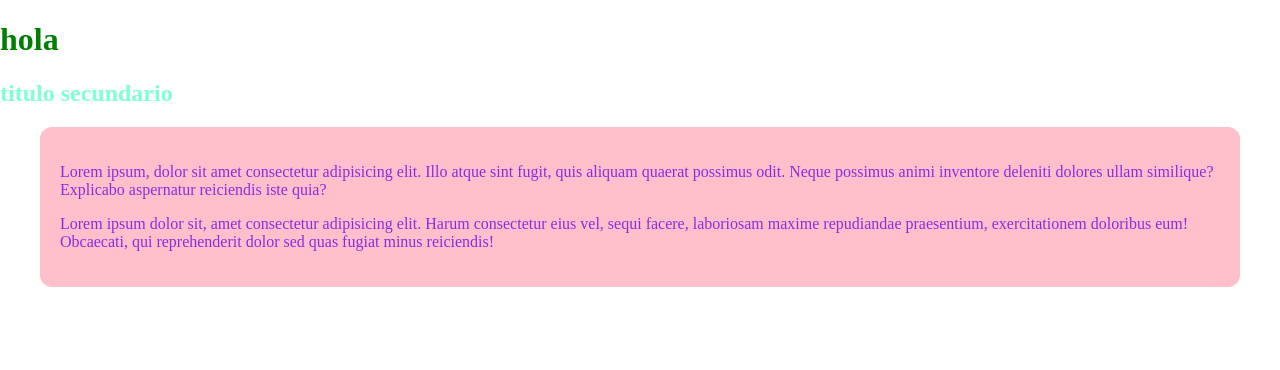
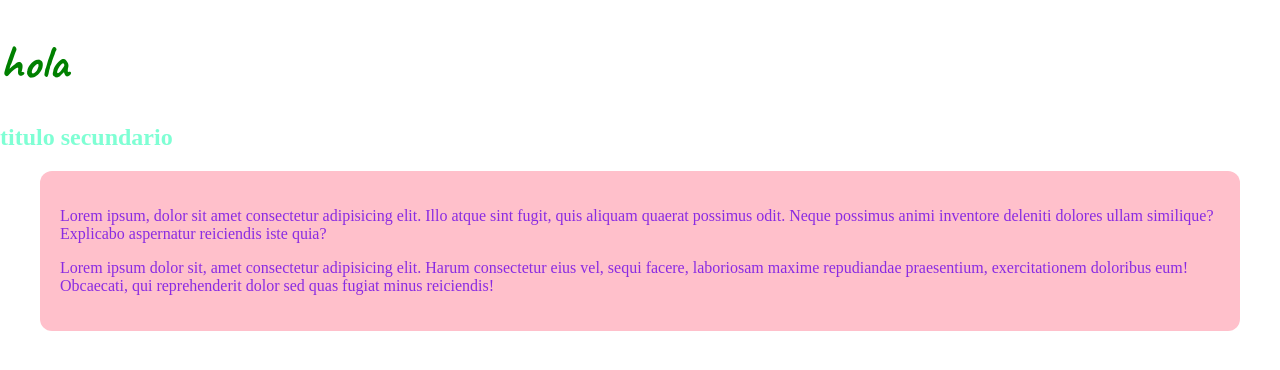
Before and after one commit to mari709/edi1-24, a plain HTML site: page css-1/index.html in a window 1280 px wide. Drawn offline with Linux system fonts and the light colour scheme.

Commit message:
incorporo fuente de google fonts

```diff
--- a/css-1/index.html
+++ b/css-1/index.html
@@ -1,18 +1,28 @@
 <!DOCTYPE html>
 <html lang="en">
+
 <head>
     <meta charset="UTF-8">
     <meta name="viewport" content="width=device-width, initial-scale=1.0">
     <title>estilos</title>
+    <link rel="preconnect" href="https://fonts.googleapis.com">
+    <link rel="preconnect" href="https://fonts.gstatic.com" crossorigin>
+    <link href="https://fonts.googleapis.com/css2?family=Caveat:wght@400..700&display=swap" rel="stylesheet">
     <link rel="stylesheet" href="style.css">
 </head>
+
 <body>
-    <h1 class="mi-titulo" >hola</h1>
+    <h1 class="mi-titulo">hola</h1>
     <h2 class="mi-titulo" id="mi-primer-titulo-secundario">titulo secundario</h2>
 
     <div class="contenedor">
-        <p>Lorem ipsum, dolor sit amet consectetur adipisicing elit. Illo atque sint fugit, quis aliquam quaerat possimus odit. Neque possimus animi inventore deleniti dolores ullam similique? Explicabo aspernatur reiciendis iste quia?</p>
-        <p>Lorem ipsum dolor sit, amet consectetur adipisicing elit. Harum consectetur eius vel, sequi facere, laboriosam maxime repudiandae praesentium, exercitationem doloribus eum! Obcaecati, qui reprehenderit dolor sed quas fugiat minus reiciendis!</p>
+        <p>Lorem ipsum, dolor sit amet consectetur adipisicing elit. Illo atque sint fugit, quis aliquam quaerat
+            possimus odit. Neque possimus animi inventore deleniti dolores ullam similique? Explicabo aspernatur
+            reiciendis iste quia?</p>
+        <p>Lorem ipsum dolor sit, amet consectetur adipisicing elit. Harum consectetur eius vel, sequi facere,
+            laboriosam maxime repudiandae praesentium, exercitationem doloribus eum! Obcaecati, qui reprehenderit dolor
+            sed quas fugiat minus reiciendis!</p>
     </div>
 </body>
+
 </html>
--- a/css-1/style.css
+++ b/css-1/style.css
@@ -2,6 +2,11 @@ body {
     margin: 0;
 }
 
+h1 {
+    font-family: "Caveat", cursive;
+    font-size: 48px;
+
+}
 p {
     color:blueviolet;
 }
```
